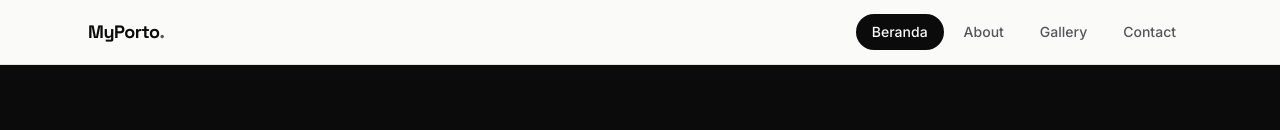
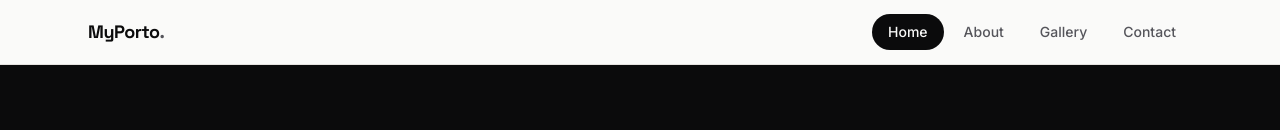
Before and after one commit to nbl-mkr/portfolio-next, a Next.js app: page / in a window 1280 px wide. Shown: the top 130 px of the page. Built offline with nearby package versions, Linux system fonts and the light colour scheme.

Commit message:
update layout components

```diff
--- a/src/components/layout/Footer.tsx
+++ b/src/components/layout/Footer.tsx
@@ -2,7 +2,7 @@ import Link from "next/link";
 import { profile } from "@/data/profile";
 
 const footerLinks = [
-  { label: "Beranda", href: "/#home" },
+  { label: "Home", href: "/#home" },
   { label: "About", href: "/#about" },
   { label: "Gallery", href: "/#gallery" },
   { label: "Contact", href: "/#contact" },
--- a/src/components/layout/Navbar.tsx
+++ b/src/components/layout/Navbar.tsx
@@ -6,7 +6,7 @@ import { useEffect, useState } from "react";
 import { profile } from "@/data/profile";
 
 const navItems = [
-  { label: "Beranda", id: "home", href: "/#home" },
+  { label: "Home", id: "home", href: "/#home" },
   { label: "About", id: "about", href: "/#about" },
   { label: "Gallery", id: "gallery", href: "/#gallery" },
   { label: "Contact", id: "contact", href: "/#contact" },
```
